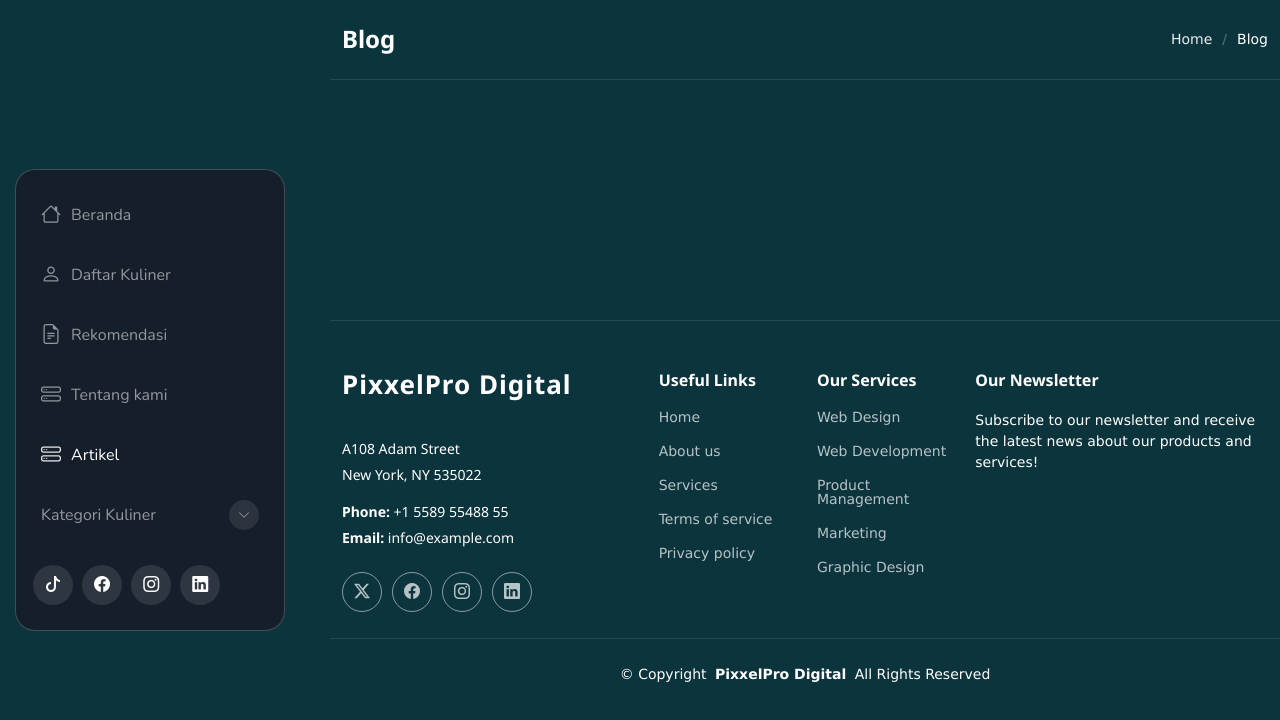
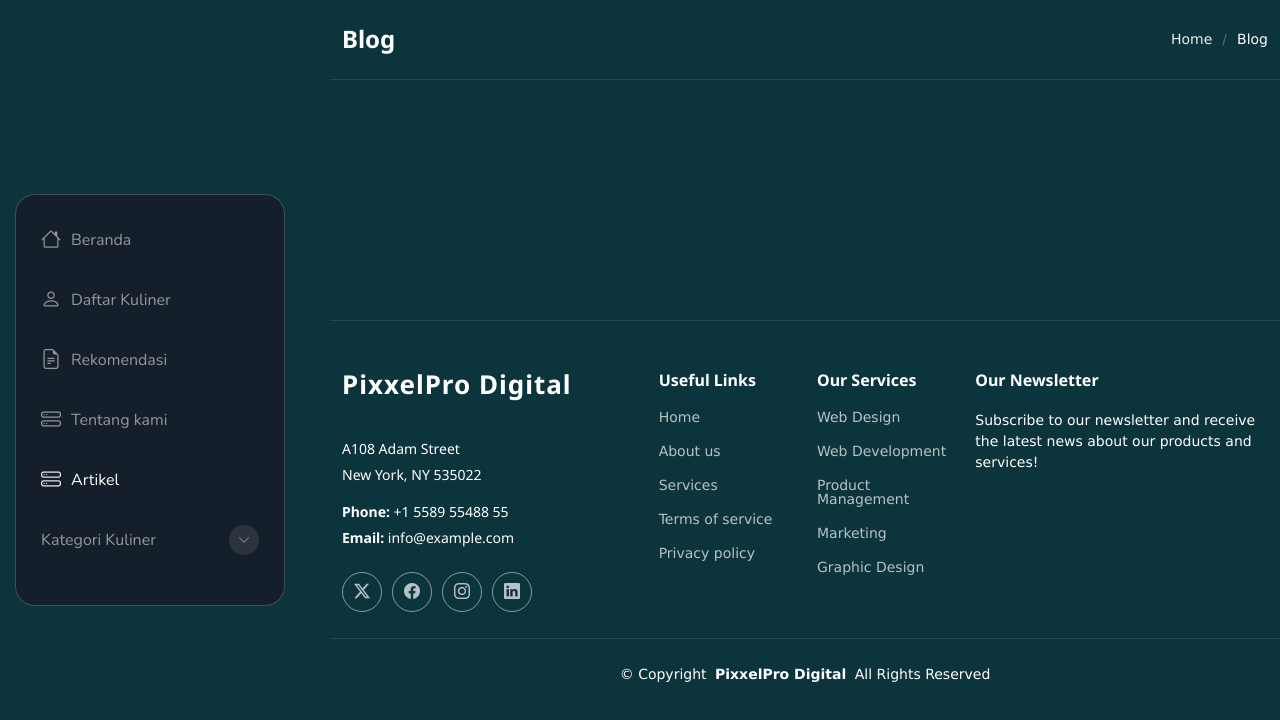
Before and after one commit to nylaaptr/website_seo2, a plain HTML site: page blog.html in a window 1280 px wide. Drawn offline with nearby package versions, Linux system fonts and the light colour scheme; no server answers.

Commit message:
menambahkan kekurangan

```diff
--- a/blog.html
+++ b/blog.html
@@ -118,12 +118,12 @@
         </ul>
       </nav>
 
-      <div class="social-links text-center">
+      <!--<div class="social-links text-center">
         <a href="#" class="twitter"><i class="bi bi-tiktok"></i></a>
         <a href="#" class="facebook"><i class="bi bi-facebook"></i></a>
         <a href="#" class="instagram"><i class="bi bi-instagram"></i></a>
         <a href="#" class="linkedin"><i class="bi bi-linkedin"></i></a>
-      </div>
+      </div>-->
 
     </div>
 
```
Also changed, not shown: service-details.html (+2 -2 lines).
